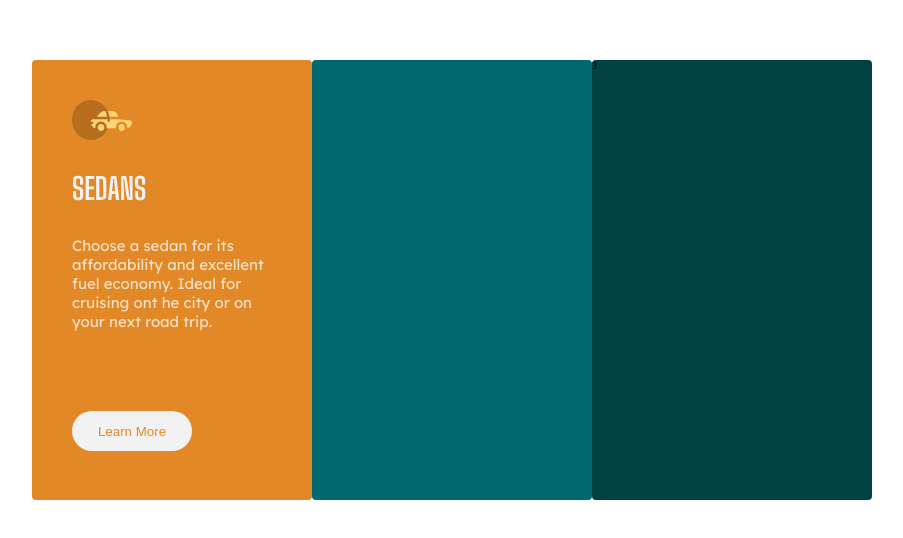
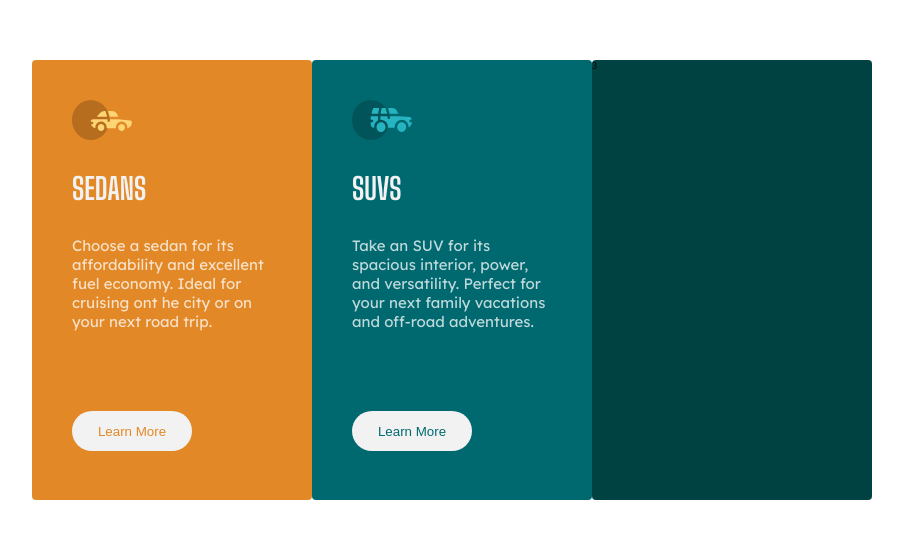
Before and after one commit to AndreS96CR/First-project, a plain HTML site: page index.html in a window 1280 px wide. Shown: the part 120-658 px from the top of the page, without its empty margins (188-1091 px from the left). Drawn offline with Linux system fonts and the light colour scheme.

Commit message:
Seccion de SUV termianda

```diff
--- a/index.html
+++ b/index.html
@@ -22,7 +22,16 @@
                         Learn More
                     </button>
              </div>
-            <div class="box container__suvs"></div>
+            <div class="box container__suvs">
+                <img src="./images/icon-suvs.svg" alt="suv">
+                <h1>SUVS</h1>
+                <p>
+                   Take an SUV for its spacious interior, power, and versatility. Perfect for your next family vacations and off-road adventures.
+                </p>
+                <button class="button">
+                   Learn More
+                 </button>
+            </div>
             <div class="box container__luxury">3</div>
     </main>
 </body>
--- a/style.css
+++ b/style.css
@@ -65,8 +65,45 @@ h1 {
 
 .container__suvs {
     background-color: hsl(184, 100%, 22%);
+    display: flex;
+    flex-direction: column;
+    padding: 4rem;
 
 }
+.container__suvs p {
+    color: hsla(0, 0%, 100%, 0.75);
+    font-size: 1.5rem;
+    font-family: 'Lexend Deca', sans-serif;
+}
+h1 {
+    color: hsl(0, 0%, 95%);
+    font-family: 'Big Shoulders Display', cursive;
+    font-size: 3rem;
+    margin-bottom: 3rem;
+}
+.container__suvs img {
+    width: 6rem;
+    height: 4rem;
+    margin-bottom: 3rem;
+}
+.container__suvs .button  {
+    width: 12rem;
+    height: 4rem;
+    border-radius: 4rem;
+    background-color: hsl(0, 0%, 95%);
+    border: none;
+    color: hsl(184, 100%, 22%);
+    margin-top: 8rem;
+    cursor: pointer;
+}
+.container__suvs .button:active {
+    color: white;
+    background-color: hsl(184, 100%, 22%);
+    border: 0.2rem white solid;
+
+}
+
+
 .container__luxury {
     background-color: hsl(179, 100%, 13%);
 }
```
